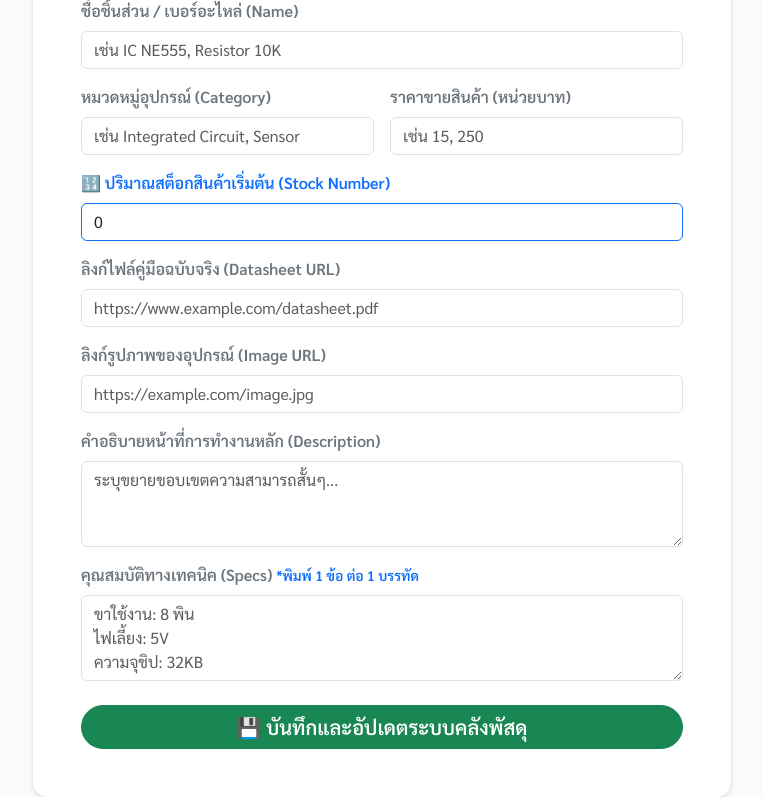
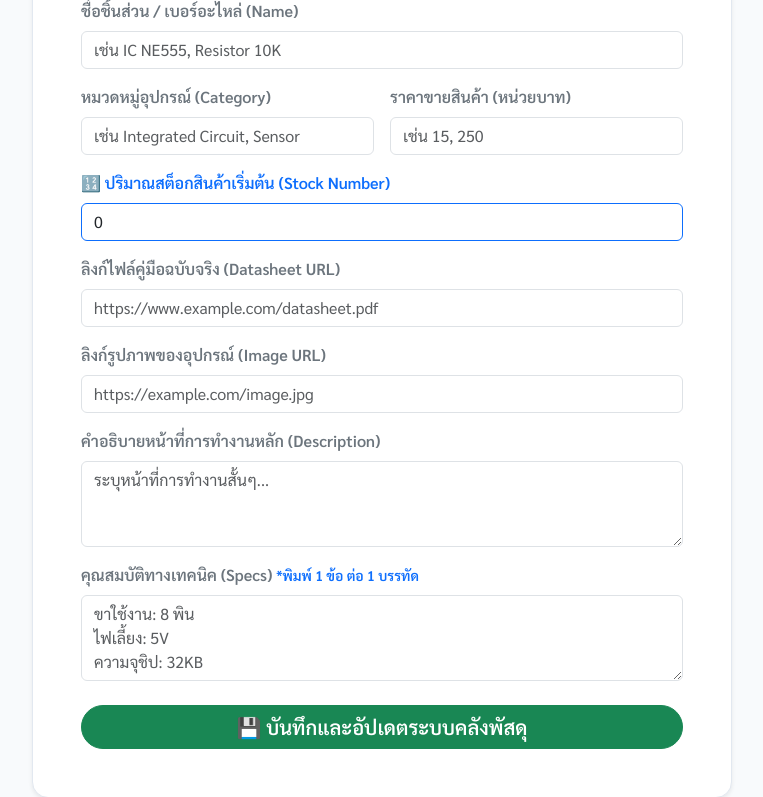
Before and after one commit to aerfst1712-debug/PyCharmMiscProject, a Flask app: page /add in a window 1280 px wide. Shown: the part 250-1047 px from the top of the page, without its empty margins (258-1021 px from the left). Run offline with Flask 3, Linux system fonts and the light colour scheme; the visitor is signed in with stand-in values (Sample User, id 1).

Commit message:
Update add.html

```diff
--- a/templates/add.html
+++ b/templates/add.html
@@ -57,7 +57,7 @@
 
                 <div class="mb-3">
                     <label class="form-label fw-bold text-secondary">คำอธิบายหน้าที่การทำงานหลัก (Description)</label>
-                    <textarea name="description" class="form-control" rows="3" placeholder="ระบุขยายขอบเขตความสามารถสั้นๆ..." required></textarea>
+                    <textarea name="description" class="form-control" rows="3" placeholder="ระบุหน้าที่การทำงานสั้นๆ..." required></textarea>
                 </div>
 
                 <div class="mb-4">
```
